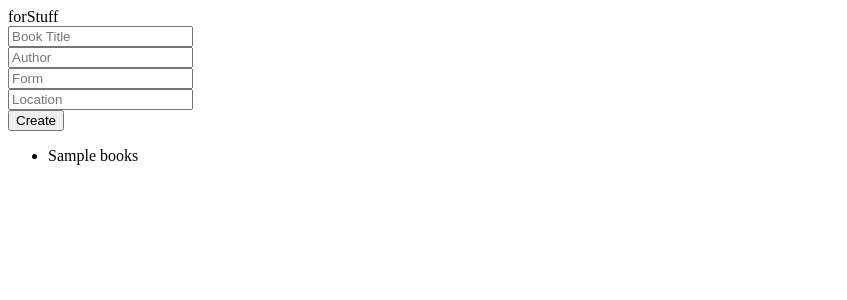
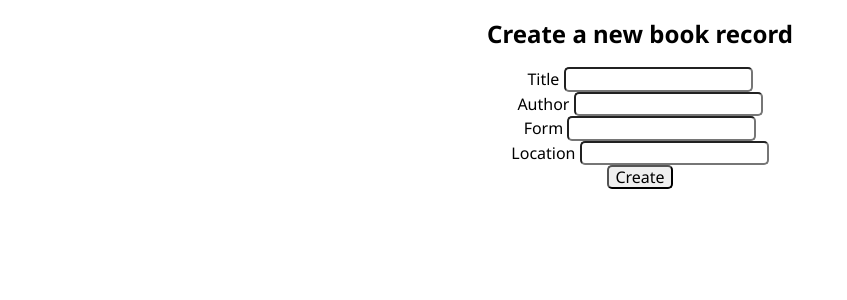
Before and after one commit to TaraT1/Full-Stack-forStuff, a Flask app: template templates/new_book.html in a window 1280 px wide. Shown: the top 300 px of the page, without its empty margins (0-847 px from the left). Run offline with Flask 2, Linux system fonts and the light colour scheme; the template is opened without the code that fills it: most values are stand-ins (such as "Sample title", 1, 10 or a date in 2020); parts of the project's set-up code (start-up, migrations or seed data) failed here and were passed over.

Commit message:
feat: Change file structure for flask front end; add files

```diff
--- a/static/css/style.css
+++ b/static/css/style.css
@@ -22,20 +22,14 @@
 /*******************************************/
 
 body {
+     font-family: 'Noto Sans', sans-serif;
+     text-align: center;
 
-     text-align: center;
-}
-
-form {
-     display: table;
-}
-#form {
-     display: table-row;
 }
 
 input {
-     display: table-cell;
-     margin-bottom: 10px;
+     border-radius: 5px;
+     margin-bottom: 20px;
 }
 
 
--- a/templates/new_book.html
+++ b/templates/new_book.html
@@ -4,30 +4,44 @@
         <meta charset="UTF-8">
         <meta http-equiv="X-UA-Compatible" content="IE=edge">
         <meta name="viewport" content="width=device-width, initial-scale=1">
-        <meta rel="stylesheet" href="css/style.css"
-        <meta rel="stylesheet" href="css/normalize.css"
+        <link rel="preconnect" href="https://fonts.googleapis.com">
+        <link rel="preconnect" href="https://fonts.gstatic.com" crossorigin>
+        <link href="https://fonts.googleapis.com/css2?family=Noto+Sans:ital,wght@0,400;0,700;1,400;1,700&display=swap" rel="stylesheet">
+        <link rel="stylesheet" href="../static/css/style.css">
+        <link rel="stylesheet" href="../static/css/normalize.css">
+        <!--for flask
+        <link rel="stylesheet" href="{{ url_for('static', filename='../static/css/style.css')}}">
+        <link rel="stylesheet" href="{{ url_for('static', filename='../static/css/normalize.css')}}">
+        -->
         <title>forStuff</title>
     </head>
     <body>
 
         <!-- Book -->
+       <h2>Create a new book record</h2>
        <form method="POST" action="/books/create">
-            <input type="text" id="title" name="title" placeholder="Book Title"/><br>
+            <label for="title">Title</label>
+            <input type="text" id="title" name="title"><br>
 
-            <input type="text" id="author" name="author" placeholder="Author"/><br>
+            <label for="author">Author</label>
+            <input type="text" id="author" name="author"><br>
 
-            <input type="text" id="form" name="form" placeholder="Form"/><br>
+            <label for="form">Form</label>
+            <input type="text" id="form" name="form"><br>
 
-            <input type="text" id="location" name="location" placeholder="Location"/><br>
+            <label for="location">Location</label>
+            <input type="text" id="location" name="location"><br>
 
-            <input type="submit" value="Create" />
+            <input type="submit" value="Create" >
         </form>
 
+        <!--
         <ul id="books">
             {% for d in data %}
             <li> {{ d.books }} </li>
             {% endfor %}
         </ul>
+    -->
 
     </body>
 </html>
```
Also changed, not shown: templates/books.html (+7 -0 lines), templates/index.html (+8 -4 lines), templates/locations.html (+7 -0 lines), templates/new_location.html (+16 -4 lines).
